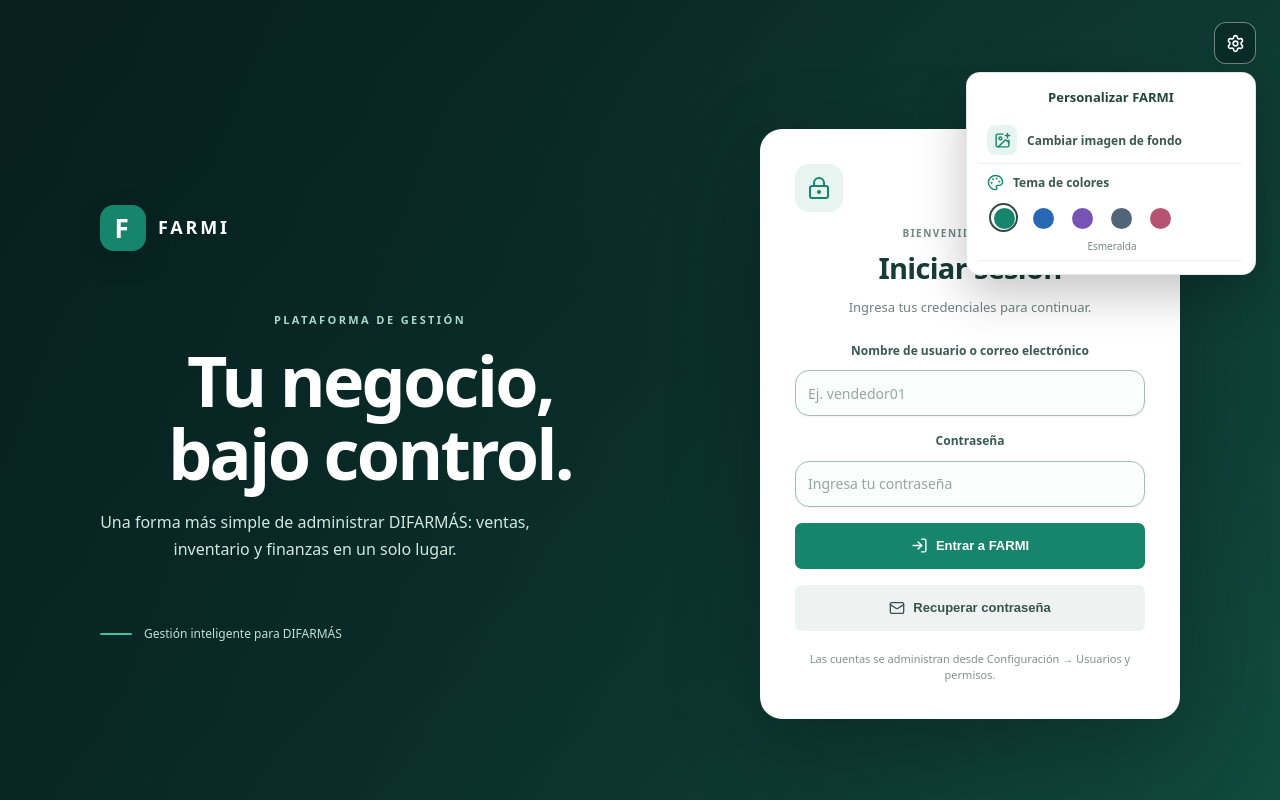
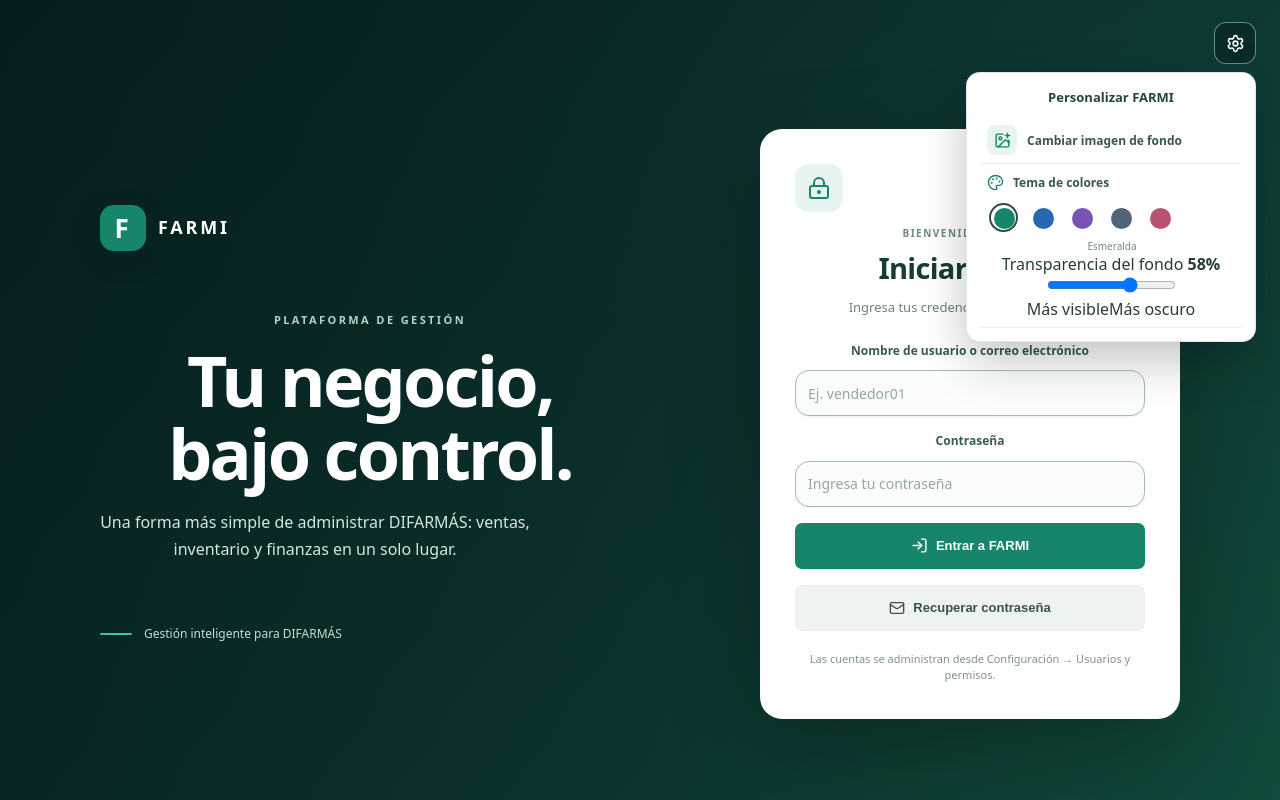
Before and after one commit to melissaaltva-stack/difarmas-erp, a React (Vite) app: page / in a window 1280 px wide. Both pictures are taken after a click on the button "Ajustes de apariencia". Built offline with nearby package versions, Linux system fonts and the light colour scheme; no server answers.

Commit message:
Add login background opacity control

```diff
--- a/src/components/AuthGate.tsx
+++ b/src/components/AuthGate.tsx
@@ -31,9 +31,11 @@ export function AuthGate({ children }: Props) {
   const [loginBackground,setLoginBackground] = useState(()=>{try{return window.localStorage.getItem('farmi-login-background')??'';}catch{return '';}});
   const [backgroundError,setBackgroundError] = useState('');
   const [settingsOpen,setSettingsOpen] = useState(false);
+  const [backgroundOpacity,setBackgroundOpacity] = useState(()=>{try{return Number(window.localStorage.getItem('farmi-background-opacity')??'58');}catch{return 58;}});
   const [loginTheme,setLoginTheme] = useState(()=>{try{return window.localStorage.getItem('farmi-system-theme')??'emerald';}catch{return 'emerald';}});
   const themes=[{id:'emerald',name:'Esmeralda',color:'#16856b'},{id:'blue',name:'Azul',color:'#2867b2'},{id:'violet',name:'Violeta',color:'#7653b5'},{id:'slate',name:'Grafito',color:'#526477'},{id:'rose',name:'Rosa',color:'#b65370'}];
   useEffect(()=>{document.documentElement.dataset.farmiTheme=loginTheme;try{window.localStorage.setItem('farmi-system-theme',loginTheme);}catch{}},[loginTheme]);
+  useEffect(()=>{try{window.localStorage.setItem('farmi-background-opacity',String(backgroundOpacity));}catch{}},[backgroundOpacity]);
   const [recoveryMode,setRecoveryMode] = useState(false);
   const [recoveryPassword,setRecoveryPassword] = useState('');
   const [confirmRecoveryPassword,setConfirmRecoveryPassword] = useState('');
@@ -191,7 +193,7 @@ export function AuthGate({ children }: Props) {
       {settingsOpen&&<div className="auth-settings-menu">
         <p className="auth-settings-heading">Personalizar FARMI</p>
         <label className="auth-settings-item"><span className="auth-settings-icon"><ImagePlus size={17}/></span><span>Cambiar imagen de fondo</span><input type="file" accept="image/*" onChange={handleBackgroundUpload}/></label>
-        <div className="auth-settings-themes"><div className="auth-settings-item-title"><Palette size={17}/> Tema de colores</div><div className="auth-theme-options">{themes.map(theme=><button key={theme.id} type="button" className={loginTheme===theme.id?'selected':''} title={theme.name} aria-label={`Tema ${theme.name}`} onClick={()=>setLoginTheme(theme.id)}><span style={{background:theme.color}}/>{loginTheme===theme.id&&<Check size={12}/>}</button>)}</div><small>{themes.find(theme=>theme.id===loginTheme)?.name}</small></div>
+        <div className="auth-settings-themes"><div className="auth-settings-item-title"><Palette size={17}/> Tema de colores</div><div className="auth-theme-options">{themes.map(theme=><button key={theme.id} type="button" className={loginTheme===theme.id?'selected':''} title={theme.name} aria-label={`Tema ${theme.name}`} onClick={()=>setLoginTheme(theme.id)}><span style={{background:theme.color}}/>{loginTheme===theme.id&&<Check size={12}/>}</button>)}</div><small>{themes.find(theme=>theme.id===loginTheme)?.name}</small><div className="auth-opacity-control"><label htmlFor="login-background-opacity">Transparencia del fondo <strong>{backgroundOpacity}%</strong></label><input id="login-background-opacity" type="range" min="0" max="90" step="5" value={backgroundOpacity} onChange={event=>setBackgroundOpacity(Number(event.target.value))}/><div><span>Más visible</span><span>Más oscuro</span></div></div></div>
         {loginBackground&&<button type="button" className="auth-settings-item auth-settings-reset" onClick={clearLoginBackground}><span className="auth-settings-icon"><RotateCcw size={16}/></span><span>Restablecer fondo</span></button>}
         {backgroundError&&<span className="auth-background-error" role="alert">{backgroundError}</span>}
       </div>}
```
